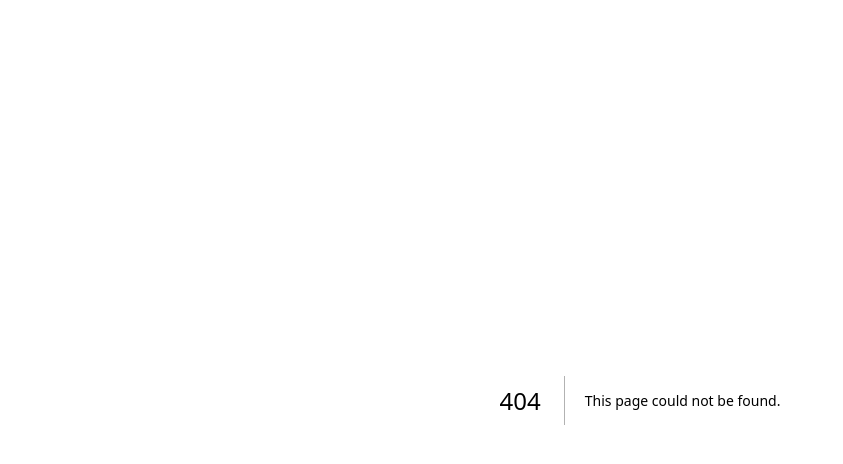
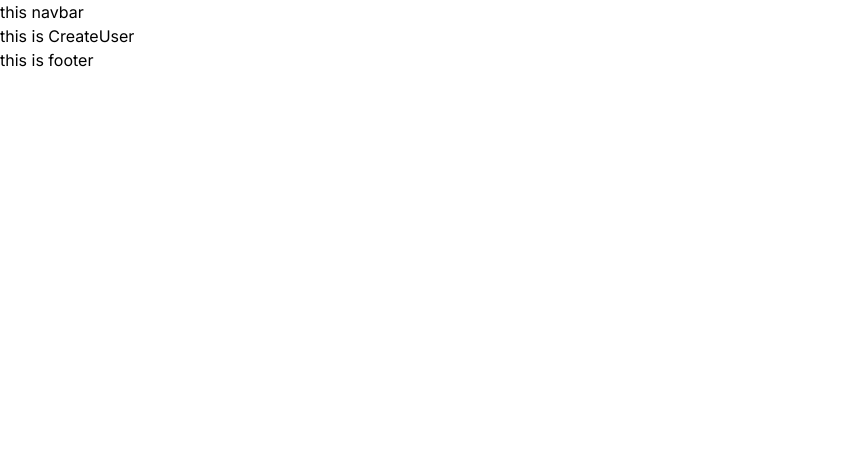
Before and after one commit to kader009/nextcontent, a Next.js app: page /dashboard/createUser in a window 1280 px wide. Before the commit this address had no page. Shown: the top 464 px of the page, without its empty margins (0-843 px from the left). Built offline with nearby package versions, Linux system fonts and the light colour scheme.

Commit message:
create group route

```diff
--- /dev/null
+++ b/src/app/(dashboard)/dashboard/createUser/page.tsx
@@ -0,0 +1,9 @@
+const CreateUser = () => {
+  return (
+    <div>
+      <h1>this is CreateUser</h1>
+    </div>
+  );
+};
+
+export default CreateUser;
--- /dev/null
+++ b/src/app/(dashboard)/dashboard/layout.tsx
@@ -0,0 +1,13 @@
+import {ReactNode} from 'react';
+
+const layout = ({children}:{children : ReactNode}) => {
+  return (
+    <div>
+      <div>this navbar</div>
+      {children}
+      <footer>this is footer</footer>
+    </div>
+  );
+};
+
+export default layout;
--- /dev/null
+++ b/src/app/(dashboard)/dashboard/page.tsx
@@ -0,0 +1,9 @@
+const Dashboard = () => {
+  return (
+    <div>
+      <h1>this is dashboard</h1>
+    </div>
+  );
+};
+
+export default Dashboard;
--- a/src/app/layout.tsx
+++ b/src/app/layout.tsx
@@ -51,7 +51,8 @@ export default function RootLayout({
 }>) {
   return (
     <html lang="en">
-      <body className={inter.className}>{children}</body>
+      <body className={inter.className}>
+        {children}</body>
     </html>
   );
 }
```
